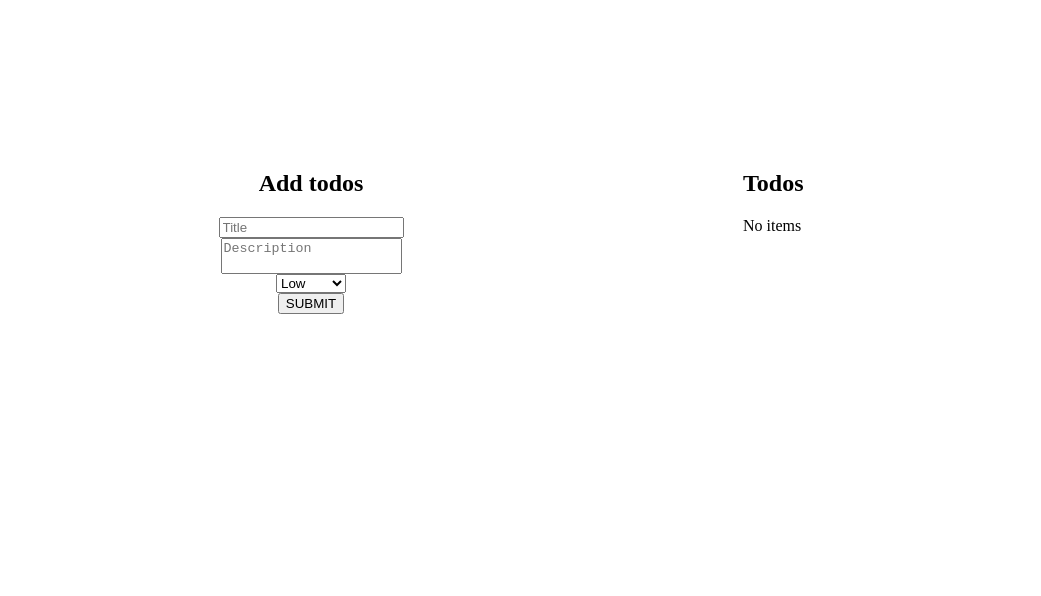
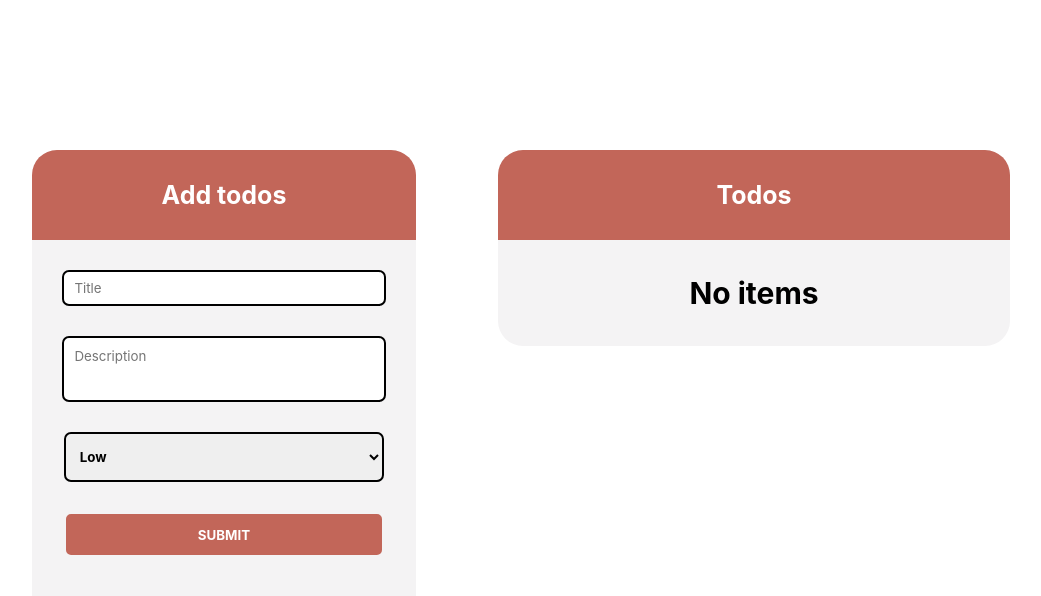
Before and after one commit to jmandusic/internship-14-intro_to_react, a React (Create React App) app in the folder todo-app/: page / in a window 1280 px wide. Shown: the top 596 px of the page, without its empty margins (129-1170 px from the left). Built offline with nearby package versions, Linux system fonts and the light colour scheme; the HTML template or start-up script is replaced by a standard one.

Commit message:
Added styles

```diff
--- a/todo-app/src/styles/add-todo.css
+++ b/todo-app/src/styles/add-todo.css
@@ -1,15 +1,86 @@
+* {
+  margin: 0;
+  font-family: -apple-system, BlinkMacSystemFont, "Segoe UI", Roboto, Oxygen,
+    Ubuntu, Cantarell, "Open Sans", "Helvetica Neue", sans-serif;
+}
+
 .content-wrapper {
-    display: flex;
-    justify-content: space-evenly;
-    margin-top: 150px;
+  overflow-x: hidden;
+  display: flex;
+  justify-content: space-around;
+  height: 100vh;
 }
 
 .add-todo__form {
-    display: flex;
-    flex-direction: column;
-    align-items: center;
+  display: flex;
+  flex-direction: column;
+  align-items: center;
+  margin-top: 150px;
+  margin-left: 120px;
+  border-radius: 25px;
+  width: 30%;
+  height: 500px;
+  background-color: #f4f3f4;
+}
+
+.form__header {
+  width: 100%;
+  background-color: #c26659;
+  border-top-left-radius: 25px;
+  border-top-right-radius: 25px;
+}
+
+.add-todo__header {
+  margin-top: 30px;
+  margin-bottom: 30px;
+  color: white;
+  text-align: center;
+  font-size: 25px;
+}
+
+.add-todo__title {
+  margin-top: 30px;
+  padding-left: 10px;
+  width: 80%;
+  height: 30px;
+  border: 2px solid black;
+  border-radius: 7px;
 }
 
 .add-todo__description {
-    resize: none;
+  resize: none;
+  margin-top: 30px;
+  padding-left: 10px;
+  padding-top: 10px;
+  width: 80%;
+  height: 50px;
+  border: 2px solid black;
+  border-radius: 7px;
 }
+
+.add-todo__priority {
+  margin-top: 30px;
+  padding-left: 10px;
+  width: 83.5%;
+  height: 50px;
+  border: 2px solid black;
+  border-radius: 7px;
+  font-weight: bolder;
+}
+
+.add-todo__submit-button {
+  margin-top: 30px;
+  width: 83.5%;
+  height: 45px;
+  border: 2px solid #f4f3f4;
+  border-radius: 7px;
+  background-color: #c26659;
+  color: white;
+  font-weight: bolder;
+}
+
+.form__error-message {
+  margin-top: 35px;
+  color: red;
+  font-weight: bolder;
+}
--- a/todo-app/src/styles/todos.css
+++ b/todo-app/src/styles/todos.css
@@ -0,0 +1,86 @@
+.todos__section {
+  display: flex;
+  flex-direction: column;
+  align-items: center;
+  margin-top: 150px;
+  margin-right: 100px;
+  border-radius: 25px;
+  width: 40%;
+  height: fit-content;
+  background-color: #f4f3f4;
+}
+
+.section__header {
+  width: 100%;
+  background-color: #c26659;
+  border-top-left-radius: 25px;
+  border-top-right-radius: 25px;
+}
+
+.todos__header {
+  margin-top: 30px;
+  margin-bottom: 30px;
+  color: white;
+  text-align: center;
+  font-size: 25px;
+}
+
+.todos__message {
+  margin-top: 35px;
+  margin-bottom: 35px;
+  font-size: 30px;
+  font-weight: bold;
+}
+
+.todos__list {
+  display: flex;
+  flex-direction: column;
+  justify-content: space-evenly;
+  list-style-type: none;
+  margin-top: 40px;
+  margin-bottom: 20px;
+  width: 100%;
+}
+
+.todos__list-element {
+  position: relative;
+  display: flex;
+  flex-direction: row;
+  justify-content: space-between;
+  align-items: baseline;
+  margin-top: 15px;
+  margin-bottom: 35px;
+}
+
+.todos__list-element::after {
+  content: "";
+  position: absolute;
+  top: 55px;
+  margin-bottom: 50px;
+  width: calc(95% - 20px);
+  height: 3px;
+  background-color: #e1e1e1;
+}
+
+.element__title {
+  margin-left: 15px;
+  font-size: 27px;
+  font-weight: bold;
+}
+
+.element-container {
+  margin-right: 70px;
+}
+
+.element__priority {
+  margin-right: 20px;
+  padding: 7px;
+  background-color: #a6ba9e;
+  border-radius: 7px;
+  color: white;
+  font-weight: bold;
+}
+
+.element__checkbox {
+  transform: scale(2.5);
+}
```
